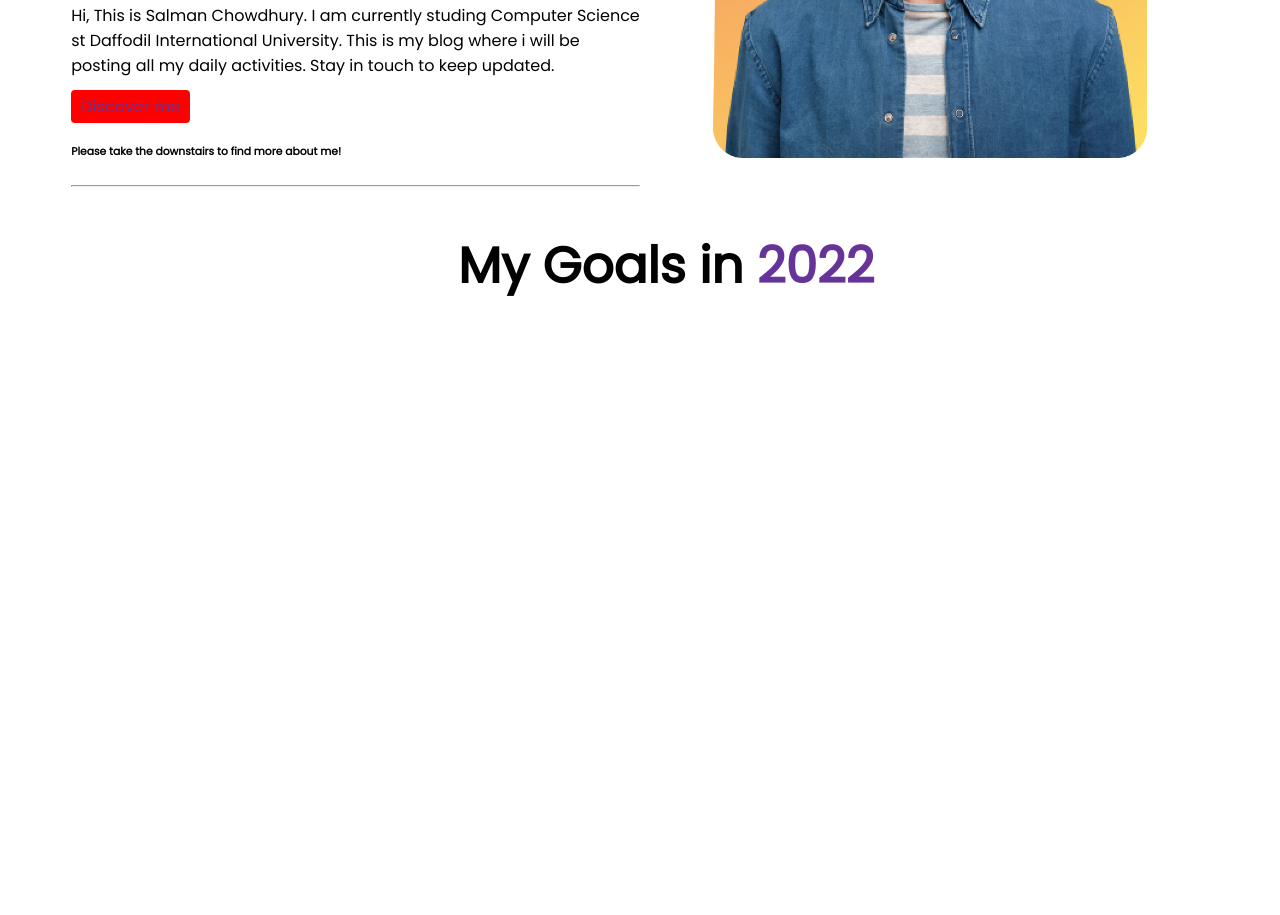
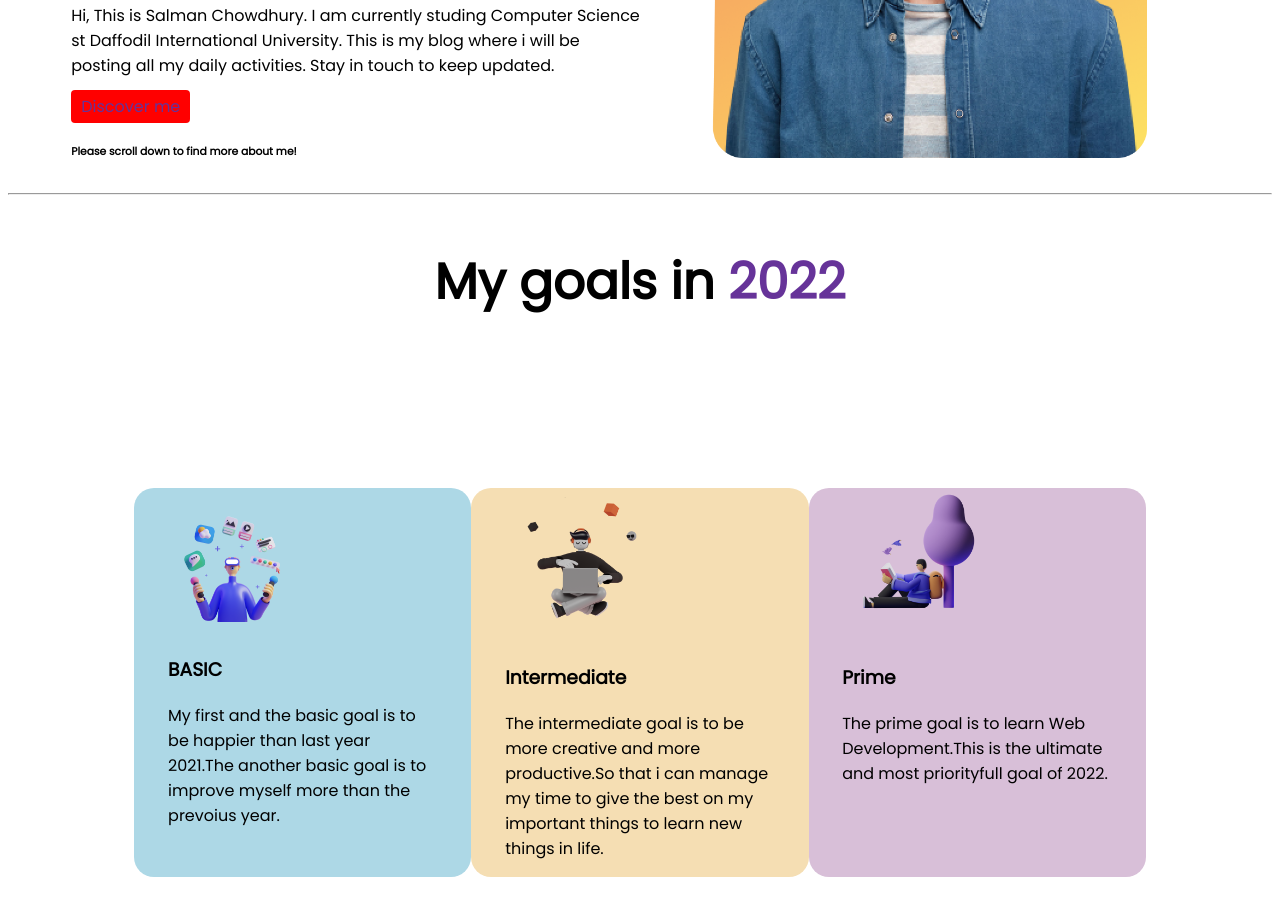
Before and after one commit to salmanchy/06-01-2022, a plain HTML site: page index.html in a window 1280 px wide. Shown: the part 327-1242 px from the top of the page. Before the commit the page ends 800 px from the top, so only its background shows below. Drawn offline with Linux system fonts and the light colour scheme.

Commit message:
third-part done

```diff
--- a/index.html
+++ b/index.html
@@ -20,22 +20,47 @@
 
     <a class="button" target="blank" href="https://www.linkedin.com/in/salman-chy-254bb4218/">Discover me</a>
 
-    <h6>Please take the downstairs to find more about me!</h6>
-    <hr>
+    <h6>Please scroll down to find more about me!</h6>
+
 </div>
     <div class="half-width">
         <img src="person/person-1.png" alt="random people picture on the first part">
     </div>
 
  </section>
+ <hr>
+
+        <section class="third-part">
+
+            <h1>My goals in <span class="point">2022</span></h1>
 
 
-       <div class="heading">
-            <h1>My Goals in <span class="point">2022</span></h1>
+        <div class="goals">
 
+
+            <div class="goalbox1">
+
+                <img class="resize" src="illustrators/illustrator-1.png" alt="Icon of BASIC goal">
+                <h3>BASIC</h3>
+                <p>My first and the basic goal is to be happier than last year 2021.The another basic goal is to improve myself more than the prevoius year.</p>
+            </div>
+
+            <div class="goalbox2">
+
+                <img class="resize" src="illustrators/illustrator-2.png" alt="Icon of Intermediate goal">
+                <h3>Intermediate</h3>
+                <p>The intermediate goal is to be more creative and more productive.So that i can manage my time to give the best on my important things to learn new things in life.</p>
+            </div>
+
+            <div class="goalbox3">
+
+                <img class="resize" src="illustrators/illustrator-3.png" alt="Icon of Prime goal">
+                <h3>Prime</h3>
+                <p>The prime goal is to learn Web Development.This is the ultimate and most priorityfull goal of 2022.</p>
+            </div>
         </div>
 
-
+        </section>
 
 </body>
 </html>
--- a/style.css
+++ b/style.css
@@ -27,6 +27,39 @@ section {
   padding: 5px 10px;
   border-radius: 4px;
 }
-.heading {
-  padding-left: 450px;
+.goals {
+  display: flex;
+  margin: 10%;
+  justify-content: space-between;
 }
+.third-part {
+  display: flex;
+  flex-direction: column;
+  justify-content: center;
+  align-items: center;
+}
+.resize {
+  width: 150px;
+  height: auto;
+}
+.goalbox1 {
+  width: 33%;
+  padding-left: 3.33%;
+  padding-right: 3.33%;
+  background-color: lightblue;
+  border-radius: 20px;
+}
+.goalbox2 {
+  width: 33%;
+  padding-left: 3.33%;
+  padding-right: 3.33%;
+  background-color: wheat;
+  border-radius: 20px;
+}
+.goalbox3 {
+  width: 33%;
+  padding-left: 3.33%;
+  padding-right: 3.33%;
+  background-color: thistle;
+  border-radius: 20px;
+}
```
